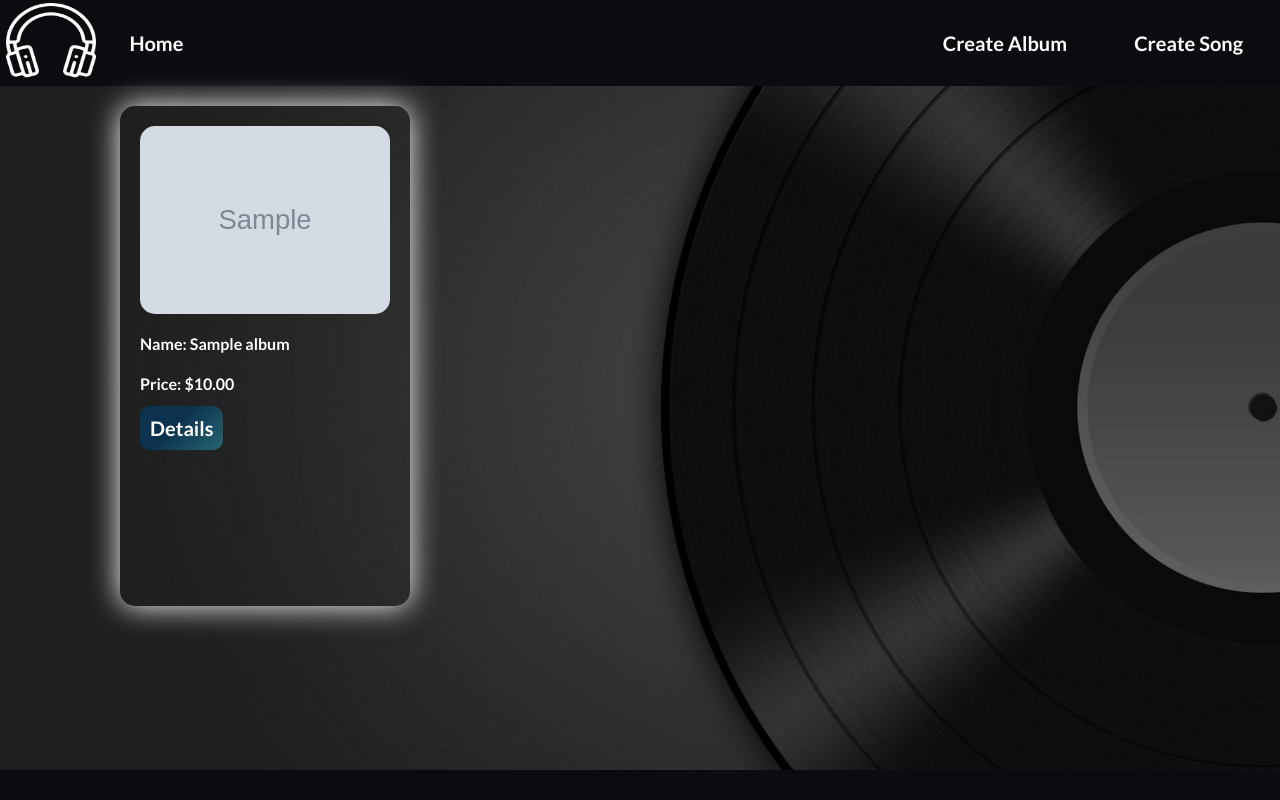
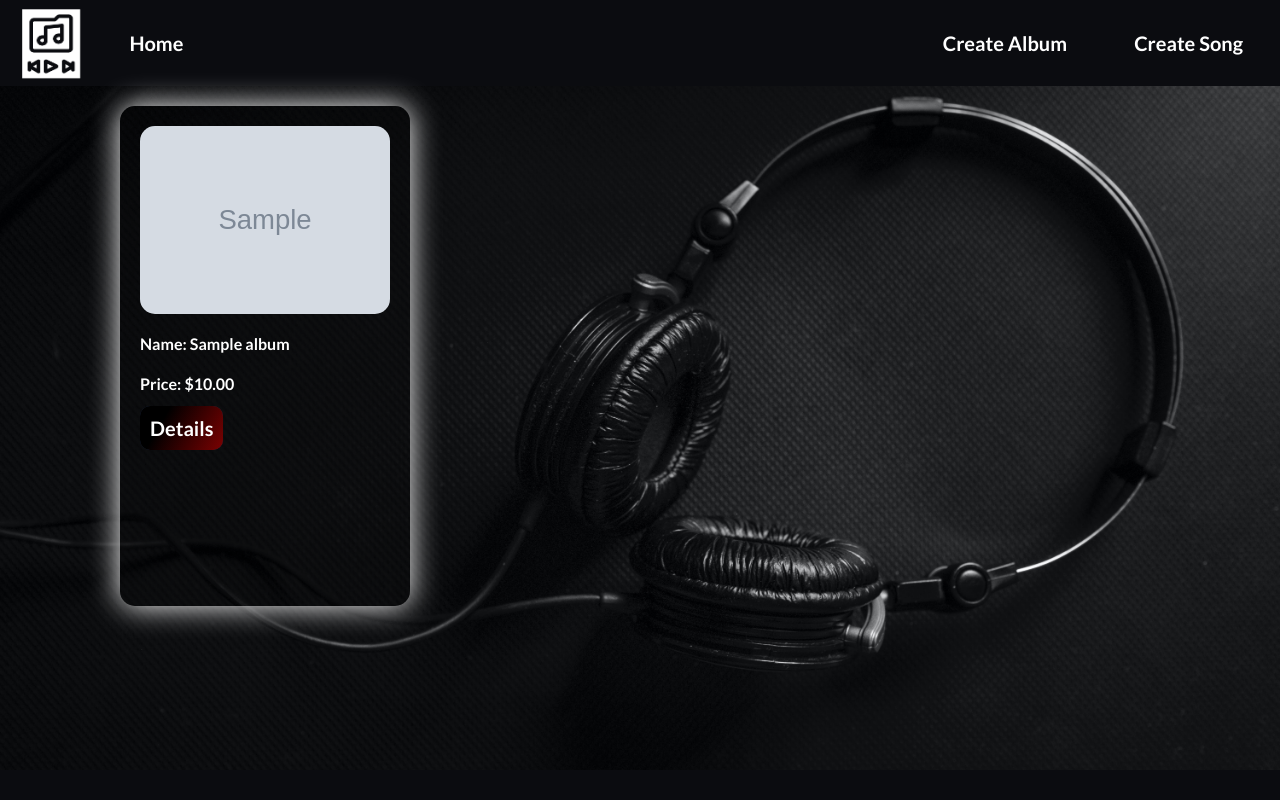
Before and after one commit to xaoccc/Music-App, a Django app: page / in a window 1280 px wide. Run offline with Django 5.2, Linux system fonts and the light colour scheme; tables that the repository leaves empty hold one stand-in row (values such as "Sample post"); grey boxes marked "Sample" are stand-in pictures.

Commit message:
updates css

```diff
--- a/static/css/catalog.css
+++ b/static/css/catalog.css
@@ -3,6 +3,7 @@
     padding: 20px;
     margin-left: 120px;
     background-position: right 35% bottom 45%;
+    background-color: rgba(0,0,0,0.2);
     box-sizing: border-box;
     border-radius: 15px;
     float: left;
@@ -23,7 +24,7 @@
     align-items: center;
     justify-content: center;
     background-color: #1b2845;
-    background-image: linear-gradient(315deg, #45a29e 0%, #0d324d 74%);
+    background-image: linear-gradient(300deg, #fe0404 0%, #000000 84%);
     background-size: 200% 100%;
     background-position: left;
     background-repeat: no-repeat;
@@ -53,7 +54,7 @@
     width: 140px;
     height: 40px;
     background-color: #1b2845;
-    background-image: linear-gradient(315deg, #1b2845 0%, #274060 74%);
+    background-image: linear-gradient(300deg, #fe0404 0%, #000000 84%);
     transition: 500ms;
 }
 
@@ -132,7 +133,7 @@ input[type=text]:hover {
     align-items: center;
     justify-content: center;
     background-color: #1b2845;
-    background-image: linear-gradient(315deg, #45a29e 0%, #0d324d 74%);
+    background-image: linear-gradient(300deg, #fe0404 0%, #000000 84%);
     background-size: 200% 100%;
     background-position: left;
     background-repeat: no-repeat;
--- a/static/css/create.css
+++ b/static/css/create.css
@@ -2,7 +2,7 @@ fieldset {
     margin: 1em auto;
     padding: 2em;
     width: 25em;
-    border-radius: 2px;
+    border-radius: 20px;
     border-color: #2d333b;
     background: #1b1f24;
     box-shadow: 0 2px 2px #131518;
@@ -78,7 +78,7 @@ textarea {
     align-items: center;
     justify-content: center;
     background-color: #1b2845;
-    background-image: linear-gradient(315deg, #45a29e 0%, #0d324d 74%);
+    background-image: linear-gradient(300deg, #fe0404 0%, #000000 84%);
     background-size: 200% 100%;
     background-position: left;
     background-repeat: no-repeat;
@@ -95,7 +95,7 @@ textarea {
     font-size: 16px;
     color: #aab2bd;
     padding: 1em 0 10em;
-    width: 800px;
+    width: 80%;
     height: auto;
     border-radius: 20px;
 }
--- a/static/css/details.css
+++ b/static/css/details.css
@@ -78,7 +78,7 @@
 	align-items: center;
 	justify-content: center;
 	background-color: #1b2845;
-	background-image: linear-gradient(315deg, #45a29e 0%, #0d324d 74%);
+	background-image: linear-gradient(300deg, #fe0404 0%, #000000 84%);
 	background-size: 200% 100%;
 	background-position: left;
 	background-repeat: no-repeat;
--- a/static/css/home.css
+++ b/static/css/home.css
@@ -1,5 +1,5 @@
 body {
-    background-image: url('/static/images/back.jpg');
+    background-image: url('/static/images/background.jpeg');
     background-size: cover;
 }
 
--- a/static/css/login.css
+++ b/static/css/login.css
@@ -71,7 +71,7 @@ input[type=text]:focus, input[type=number]:focus, input[type=email]:focus {
     align-items: center;
     justify-content: center;
     background-color: #1b2845;
-    background-image: linear-gradient(315deg, #45a29e 0%, #0d324d 74%);
+    background-image: linear-gradient(300deg, #fe0404 0%, #000000 84%);
     background-size: 200% 100%;
     background-position: left;
     background-repeat: no-repeat;
--- a/templates/common/base.html
+++ b/templates/common/base.html
@@ -16,7 +16,7 @@
     <!-- Navigation Bar -->
     <header>
         <nav>
-            <img src="{% static 'images/headphones.png' %}" alt="headphones">
+            <img src="{% static 'images/666.png' %}" alt="headphones">
             <a href="{% url 'index' %}">Home</a>
             <ul>
                 <li>
```
Also changed, not shown: static/images/666.png (added), static/images/Screenshot.png (added), static/images/back.jpg (deleted), static/images/background.jpeg (added), static/images/headphones.png (deleted).
